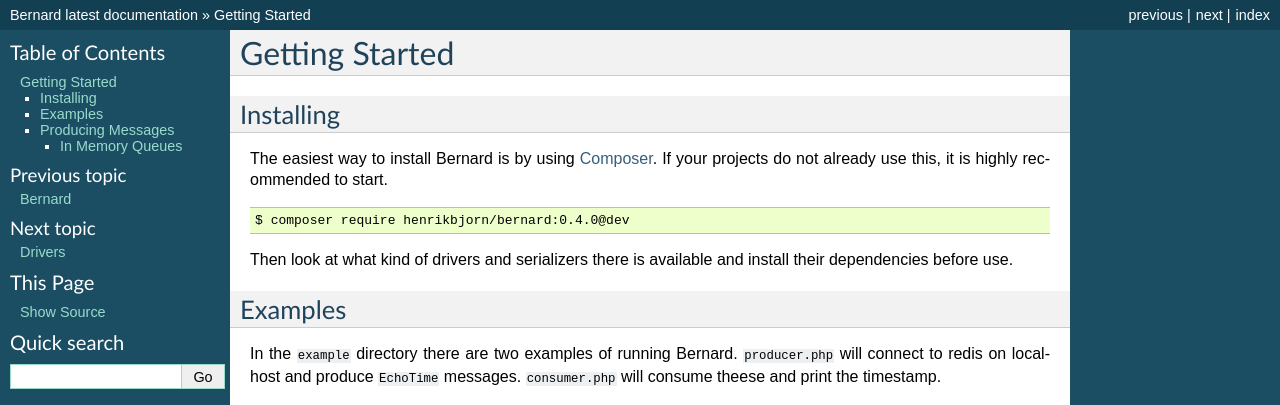
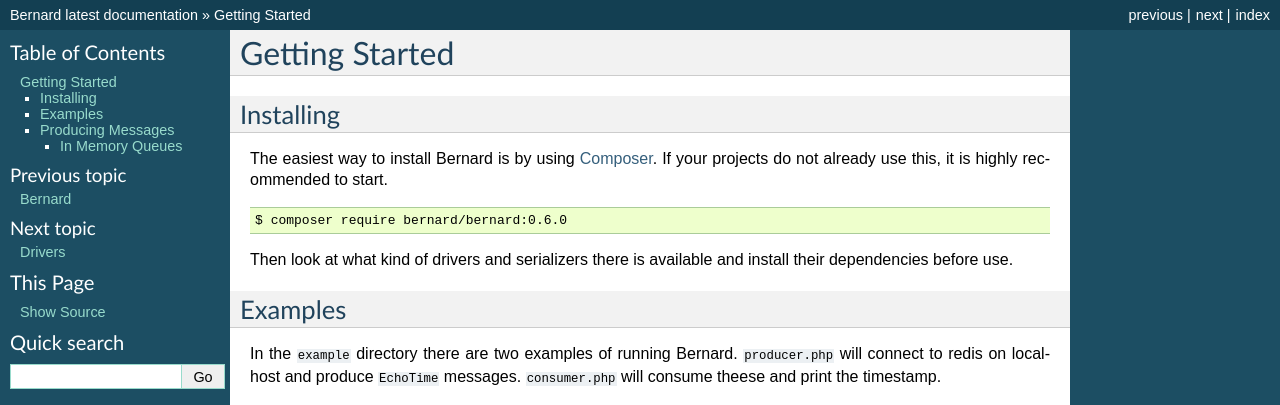
Before and after one commit to bernardphp/bernard, a Sphinx documentation site: the page built from doc/getting-started.rst, in a window 1280 px wide. Shown: the top 405 px of the page. Built offline with Sphinx 7.4.7, drawn with Linux system fonts in a browser that asks for light colours; pages that are not in the unit, such as notebooks, are missing from menus.

Commit message:
replace henrikbjorn/bernard

```diff
--- a/composer.json
+++ b/composer.json
@@ -1,5 +1,5 @@
 {
-    "name"        : "henrikbjorn/bernard",
+    "name"        : "bernard/bernard",
     "description" : "Message queue implemented in PHP with Redis as a backend.",
     "license"     : "MIT",
 
@@ -10,6 +10,10 @@
     "require" : {
         "php" : ">=5.3.3"
     },
+
+    "replace" : {
+        "henrikbjorn/bernard" : "self.version"
+    }
 
     "require-dev" : {
         "ext-redis"                    : "~2.2",
--- a/doc/getting-started.rst
+++ b/doc/getting-started.rst
@@ -9,7 +9,7 @@
 
 .. code-block:: bash
 
-    $ composer require henrikbjorn/bernard:0.4.0@dev
+    $ composer require bernard/bernard:0.6.0
 
 Then look at what kind of drivers and serializers there is available and install their dependencies
 before use.
```
